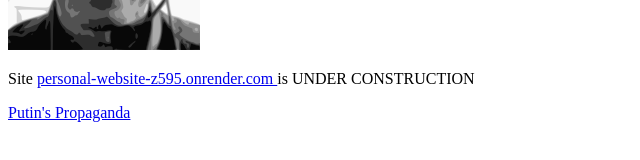
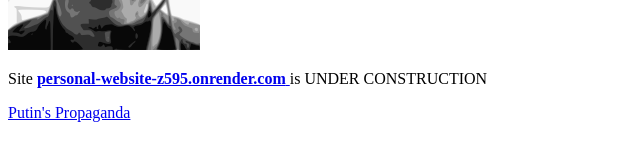
Before and after one commit to morciej/morciej.onrender.com, a plain HTML site: page index.html in a window 1280 px wide. Shown: the part 150-310 px from the top of the page, without its empty margins (0-640 px from the left). Drawn offline with Linux system fonts and the light colour scheme.

Commit message:
Update index.html

```diff
--- a/index.html
+++ b/index.html
@@ -11,7 +11,7 @@
 <img src="192.png" alt="myself" />
 
 <p>
-  Site <a href="https://personal-website-z595.onrender.com"> personal-website-z595.onrender.com </a> is UNDER CONSTRUCTION
+  Site <a href="https://personal-website-z595.onrender.com"> <b>personal-website-z595.onrender.com</b> </a> is UNDER CONSTRUCTION
 </p>
 <p>
   <a href="https://personal-website-z595.onrender.com/Putin%27s%20Propaganda.html"> Putin's Propaganda </a>
```
